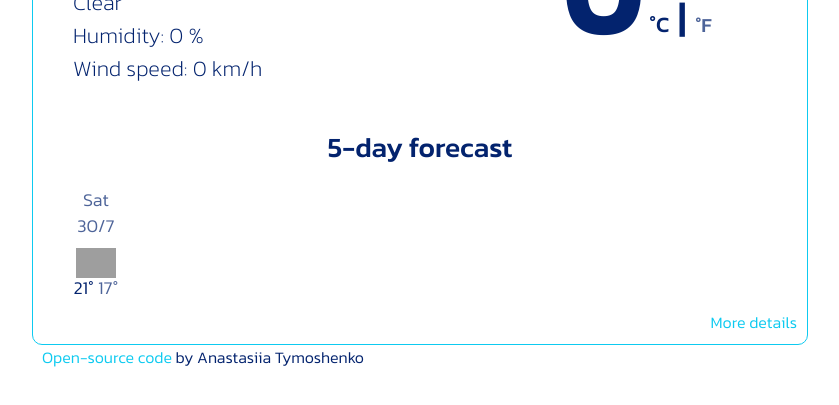
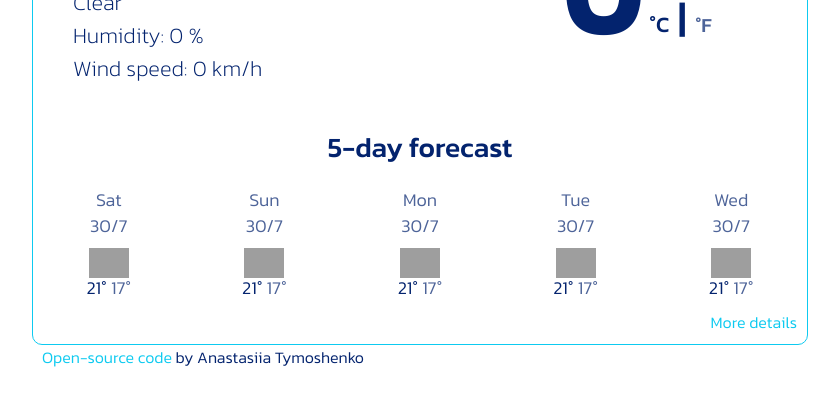
Before and after one commit to Anastasiia-Tymoshenko/shecodes-plus-project, a plain HTML site: page index.html in a window 1280 px wide. Shown: the part 247-652 px from the top of the page, without its empty margins (220-1059 px from the left). Drawn offline with nearby package versions, Linux system fonts and the light colour scheme; no server answers; grey boxes are pictures that could not be loaded.

Commit message:
Moved forecast HTML into script.js

```diff
--- a/index.html
+++ b/index.html
@@ -96,21 +96,7 @@
 
           <section class="weather-forecast">
             <h3 class="weather-forecast-heading">5-day forecast</h3>
-            <div class="row">
-              <div class="col-2 day-weather-forecast">
-                <p class="forecast-day">Sat</p>
-                <p class="forecast-date">30/7</p>
-                <img
-                  src="http://openweathermap.org/img/wn/11d@2x.png"
-                  alt="forecast-image"
-                  class="forecast-image"
-                  id="forecast-image"
-                />
-                <p class="forecast-temperature">
-                  <span id="max-temp">21° </span><span id="min-temp"> 17°</span>
-                </p>
-              </div>
-            </div>
+            <div id="forecast"></div>
           </section>
 
           <p class="more-details-link">
--- a/src/script.js
+++ b/src/script.js
@@ -47,6 +47,40 @@ currentTime.innerHTML = new Date().toLocaleTimeString([], {
   hour: "2-digit",
   minute: "2-digit",
 });
+
+// forecast displaying
+
+function displayForecast() {
+  let forecast = document.querySelector("#forecast");
+
+  let days = ["Sat", "Sun", "Mon", "Tue", "Wed"];
+
+  let forecastHTML = `<div class="row">`;
+  days.forEach(function (day) {
+    forecastHTML =
+      forecastHTML +
+      `
+      <div class="col day-weather-forecast">
+        <p class="forecast-day">${day}</p>
+        <p class="forecast-date">30/7</p>
+        <img
+          src="http://openweathermap.org/img/wn/11d@2x.png"
+          alt="forecast-image"
+          class="forecast-image"
+          id="forecast-image"
+        />
+        <p class="forecast-temperature">
+          <span id="max-temp">21° </span
+          ><span id="min-temp"> 17°</span>
+        </p>
+      </div>
+    `;
+  });
+
+  forecastHTML = forecastHTML + `</div>`;
+  forecast.innerHTML = forecastHTML;
+  console.log(forecastHTML);
+}
 
 // Search location and temperature displaying
 
@@ -136,3 +170,4 @@ let celsiusLink = document.querySelector("#celsius");
 celsiusLink.addEventListener("click", convertTemperatureToCelsius);
 
 searchLocation("Kyiv");
+displayForecast();
```
